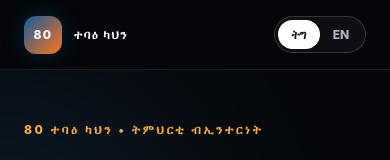
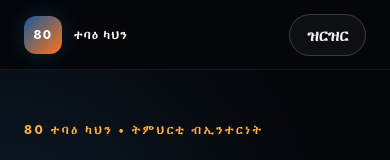
Before and after one commit to Mawitey/80-bold-priest, a Next.js app: page / in a window 390 px wide. Shown: the top 160 px of the page. Built offline with nearby package versions, Linux system fonts and the light colour scheme.

Commit message:
menu to be displayed in phone screen

```diff
--- a/app/globals.css
+++ b/app/globals.css
@@ -24,6 +24,7 @@ nav { display: flex; align-items: center; gap: 34px; color: #d3dae2; font-size:
 nav a:hover { color: #fff; }
 .login-button { padding: 11px 21px; color: #dfe7f0; border: 1px solid rgba(255,255,255,.18); border-radius: 999px; background: rgba(255,255,255,.04); transition: border-color .18s ease, background .18s ease; }
 .login-button:hover { border-color: rgba(67,168,255,.7); background: rgba(67,168,255,.1); }
+.menu-button { display: none; min-height: 42px; padding: 0 17px; color: #eef4fa; border: 1px solid rgba(255,255,255,.18); border-radius: 999px; background: rgba(255,255,255,.04); font-weight: 800; cursor: pointer; }
 .language-switcher { display: inline-flex; padding: 3px; border: 1px solid rgba(255,255,255,.16); border-radius: 999px; background: rgba(255,255,255,.04); }
 .language-switcher button { min-width: 42px; padding: 7px 10px; color: #aab5c1; border: 0; border-radius: 999px; background: transparent; font-size: 12px; font-weight: 800; cursor: pointer; }
 .language-switcher button.active { color: #111820; background: #fff; }
@@ -105,7 +106,14 @@ footer .brand { color: #dce3ea; }
 .diagnostic-code { font-family: ui-monospace, SFMono-Regular, Menlo, monospace; font-size: 13px !important; color: #ffd2b3 !important; }
 
 @media (max-width: 900px) {
-  nav a { display: none; }
+  .site-header { position: relative; }
+  .menu-button { display: inline-flex; align-items: center; justify-content: center; }
+  .site-header nav { display: none; position: absolute; top: calc(100% + 10px); right: 18px; min-width: 230px; padding: 18px; flex-direction: column; align-items: stretch; gap: 10px; border: 1px solid rgba(255,255,255,.12); border-radius: 18px; background: #111720; box-shadow: 0 22px 60px rgba(0,0,0,.55); }
+  .site-header nav.mobile-open { display: flex; }
+  .site-header nav a { display: flex; min-height: 44px; align-items: center; padding: 0 14px; border-radius: 10px; }
+  .site-header nav a:hover { background: rgba(255,255,255,.06); }
+  .site-header nav .login-button { justify-content: center; }
+  .site-header nav .language-switcher { align-self: flex-start; margin: 4px 0; }
   .hero { grid-template-columns: 1fr; padding-top: 58px; }
   .course-visual { max-width: 520px; justify-self: center; }
   .play-badge { left: 18px; }
--- a/app/page.tsx
+++ b/app/page.tsx
@@ -1,6 +1,7 @@
 "use client";
 
 import { LanguageSwitcher, useLanguage } from "./LanguageProvider";
+import { useState } from "react";
 
 const PlayIcon = () => (
   <svg viewBox="0 0 24 24" aria-hidden="true">
@@ -16,11 +17,14 @@ const CheckIcon = () => (
 
 export default function Home() {
   const { language } = useLanguage();
+  const [menuOpen, setMenuOpen] = useState(false);
   const t = language === "ti" ? {
     brand: "ተባዕ ካህን",
     courses: "ትምህርቲ",
     included: "እንታይ የጠቓልል",
     login: "እቶ",
+    menu: "ዝርዝር",
+    close: "ዕጾ",
     eyebrow: "80 ተባዕ ካህን • ትምህርቲ ብኢንተርነት",
     title: "80 ተባዕ ካህን",
     subtitle: "ቤተ መጻሕፍቲ ቪድዮ",
@@ -50,6 +54,8 @@ export default function Home() {
     courses: "Courses",
     included: "What is included",
     login: "Log in",
+    menu: "Menu",
+    close: "Close",
     eyebrow: "80 Bold Priest • Online learning",
     title: "80 Bold Priest",
     subtitle: "Video Library",
@@ -83,9 +89,18 @@ export default function Home() {
           <span className="brand-mark">80</span>
           <span>{t.brand}</span>
         </a>
-        <nav aria-label="ቀንዲ መምርሒ">
-          <a href="#course">{t.courses}</a>
-          <a href="#included">{t.included}</a>
+        <button
+          className="menu-button"
+          type="button"
+          aria-expanded={menuOpen}
+          aria-controls="main-navigation"
+          onClick={() => setMenuOpen((open) => !open)}
+        >
+          {menuOpen ? t.close : t.menu}
+        </button>
+        <nav id="main-navigation" className={menuOpen ? "mobile-open" : ""} aria-label="ቀንዲ መምርሒ">
+          <a href="#course" onClick={() => setMenuOpen(false)}>{t.courses}</a>
+          <a href="#included" onClick={() => setMenuOpen(false)}>{t.included}</a>
           <LanguageSwitcher />
           <a className="login-button" href="/api/auth/login">
             {t.login}
```
